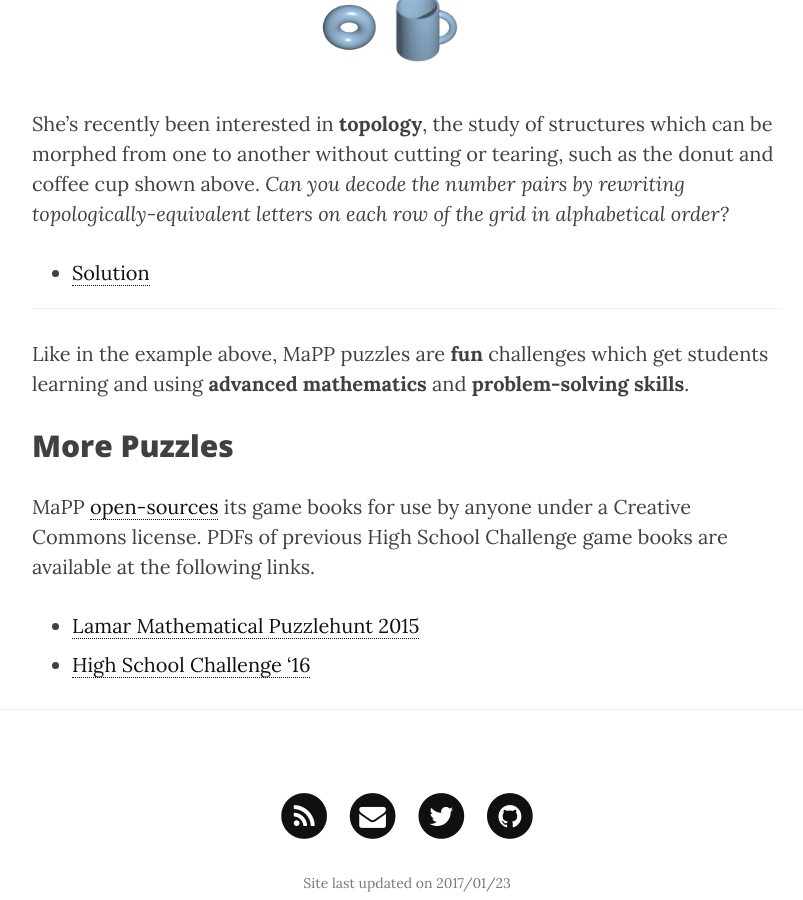
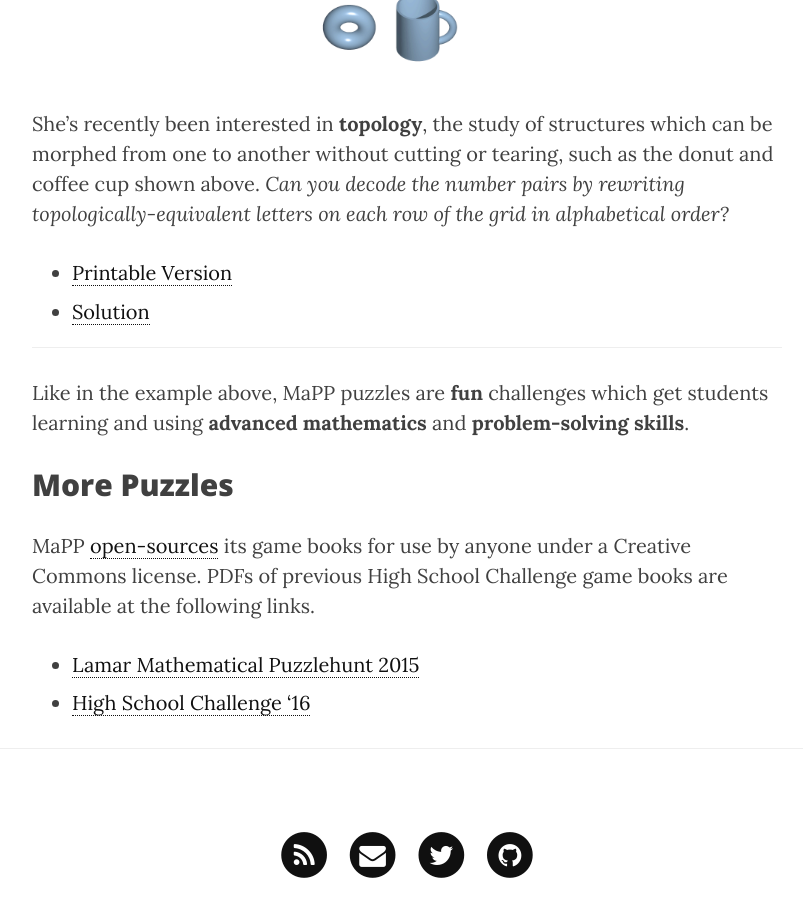
Before and after one commit to MaPPmath/mappmath.github.io, a Jekyll site: the page built from pages/1_puzzles.md, in a window 1280 px wide and 900 px high, scrolled down 1136 px. Shown: the whole window, without its empty margins (233-1036 px from the left). Built offline with Jekyll 4.4.1, drawn with Linux system fonts in a browser that asks for light colours; nearby versions of some CDN libraries.

Commit message:
add printable example puzzle

```diff
--- a/pages/1_puzzles.md
+++ b/pages/1_puzzles.md
@@ -17,6 +17,7 @@ such as the donut and coffee cup shown above.
 *Can you decode the number pairs by rewriting topologically-equivalent
 letters on each row of the grid in alphabetical order?*
 
+* [Printable Version](https://github.com/MaPPmath/example-puzzle/raw/master/mapp-example-puzzle.pdf)
 * [Solution](/img/topology-puzzle-solution.png)
 
 ---
```
